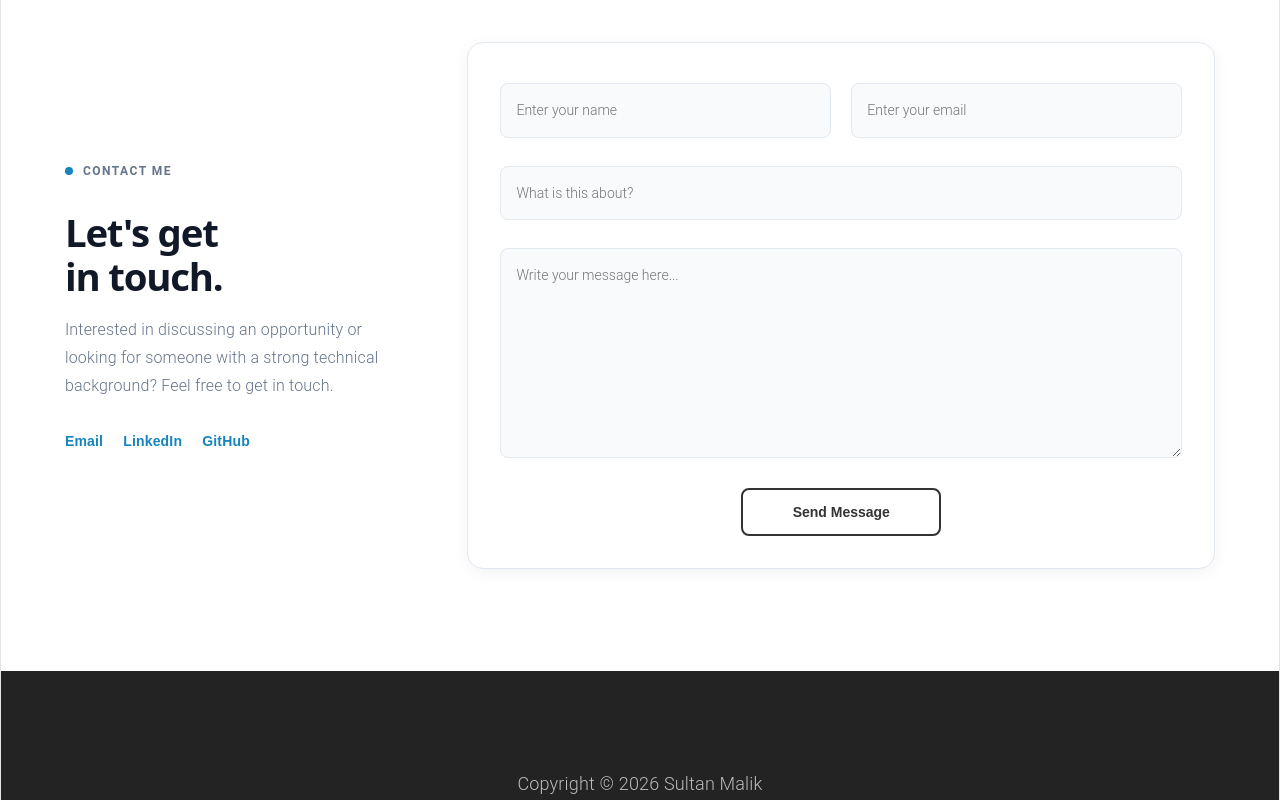
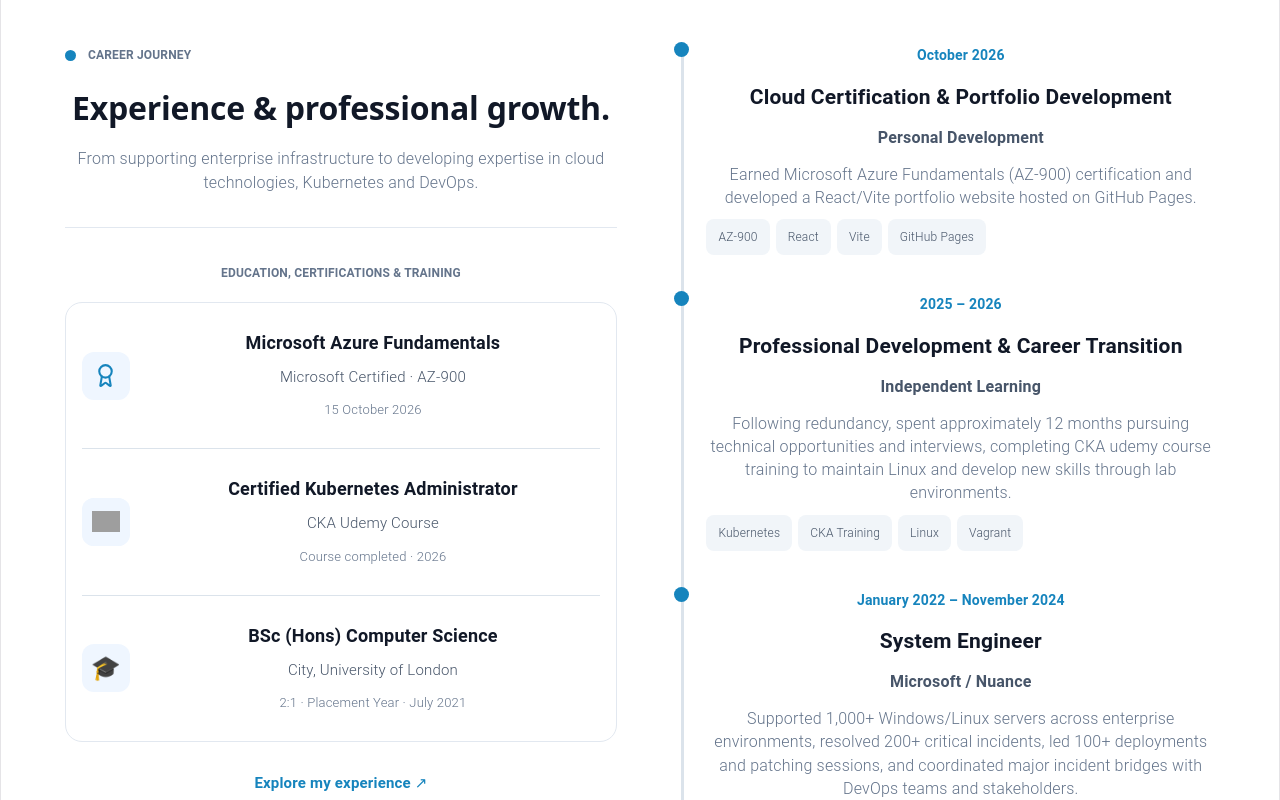
Before and after one commit to sultanGT/PortfolioSiteWithProjects, a React (Vite) app: page / in a window 1280 px wide. Shown: the part 3420-4220 px from the top of the page. Built offline with nearby package versions, Linux system fonts and the light colour scheme; grey boxes are pictures that could not be loaded.

Commit message:
finish designing all sections with same theme

```diff
--- a/package.json
+++ b/package.json
@@ -11,6 +11,7 @@
   },
   "dependencies": {
     "@formspree/react": "^3.0.0",
+    "lucide-react": "^1.61.0",
     "react": "^19.2.8",
     "react-dom": "^19.2.8",
     "react-icons": "^5.7.0"
--- a/src/App.css
+++ b/src/App.css
@@ -1461,6 +1461,292 @@
   }
 }
 
+.navbar-top {
+  display: inline-flex;
+  align-items: center;
+  gap: 6px;
+  text-decoration: none;
+}
+
+.navbar-top span {
+  font-size: 20px;
+  line-height: 1;
+  transition: transform 0.2s ease;
+}
+
+.navbar-top:hover span {
+  transform: translateY(-4px);
+}
+
+
+/* =========================
+   Work Experience
+========================= */
+
+.experience-section {
+  background: #fff;
+  border-top: 1px solid #d1d5db;
+  padding: 70px 5%;
+}
+
+.experience-container {
+  max-width: 1500px;
+  margin: 0 auto;
+  display: grid;
+  grid-template-columns: 48% minmax(0, 1fr);
+  gap: 5%;
+  align-items: start;
+}
+
+/* Left column */
+
+.experience-left {
+  min-width: 0;
+}
+
+.experience-eyebrow {
+  display: flex;
+  align-items: center;
+  gap: 12px;
+  font-size: 12px;
+  font-weight: 600;
+  color: #64748b;
+  margin-bottom: 20px;
+}
+
+.experience-eyebrow-dot {
+  width: 11px;
+  height: 11px;
+  border-radius: 50%;
+  background: #1684bd;
+  flex-shrink: 0;
+}
+
+.experience-left h2 {
+  color: #111827;
+  font-size: clamp(26px, 2.5vw, 36px);
+  font-weight: 650;
+  line-height: 1.2;
+  margin: 0 0 20px;
+}
+
+.experience-intro {
+  color: #64748b;
+  font-size: 16px;
+  line-height: 1.5;
+  margin: 0;
+}
+
+.experience-left-divider {
+  height: 1px;
+  background: #e2e8f0;
+  margin: 32px 0;
+}
+
+.experience-qualifications-heading {
+  color: #64748b;
+  font-size: 12px;
+  font-weight: 600;
+  margin: 0 0 16px;
+}
+
+.experience-qualifications {
+  border: 1px solid #e2e8f0;
+  border-radius: 17px;
+  padding: 0 16px;
+}
+
+.experience-qualification {
+  display: flex;
+  align-items: center;
+  gap: 16px;
+  padding: 25px 0;
+}
+
+.experience-qualification > div:last-child {
+  flex: 1;
+  min-width: 0;
+}
+
+.experience-qualification h4 {
+  margin-top: 0;
+}
+
+.experience-qualification + .experience-qualification {
+  border-top: 1px solid #dbe3eb;
+}
+
+.experience-qualification-icon {
+  display: flex;
+  align-items: center;
+  justify-content: center;
+  flex-shrink: 0;
+  width: 48px;
+  height: 48px;
+  background: #eff6ff;
+  color: #1684bd;
+  border-radius: 12px;
+  font-size: 24px;
+}
+
+.experience-qualification h4 {
+  margin: 2px 0 8px;
+  color: #111827;
+  font-size: 18px;
+  font-weight: 600;
+}
+
+.experience-qualification p {
+  margin: 0 0 5px;
+  color: #475569;
+  font-size: 15px;
+}
+
+.experience-qualification span {
+  color: #64748b;
+  font-size: 13px;
+}
+
+.experience-explore {
+  display: inline-block;
+  margin-top: 28px;
+  color: #1684bd;
+  text-decoration: none;
+  font-size: 15px;
+  font-weight: 600;
+}
+
+.experience-explore:hover {
+  text-decoration: underline;
+}
+
+/* Right column - timeline */
+
+.experience-timeline {
+  position: relative;
+  min-width: 0;
+  padding-left: 32px;
+  scroll-margin-top: 30px;
+}
+
+.experience-timeline::before {
+  content: "";
+  position: absolute;
+  top: 8px;
+  bottom: 18px;
+  left: 7px;
+  width: 3px;
+  background: #dbe3eb;
+}
+
+.experience-timeline-item {
+  position: relative;
+  padding-bottom: 36px;
+}
+
+.experience-timeline-item:last-child {
+  padding-bottom: 0;
+}
+
+.experience-timeline-dot {
+  position: absolute;
+  left: -32px;
+  top: 0;
+  width: 15px;
+  height: 15px;
+  border-radius: 50%;
+  background: #1684bd;
+  z-index: 1;
+}
+
+.experience-timeline-dot-muted {
+  background: #cbd5e1;
+}
+
+.experience-date {
+  display: block;
+  color: #1684bd;
+  font-size: 14px;
+  font-weight: 600;
+  margin-bottom: 15px;
+}
+
+.experience-timeline-content h3 {
+  color: #111827;
+  font-size: 21px;
+  font-weight: 600;
+  line-height: 1.3;
+  margin: 0 0 14px;
+}
+
+.experience-timeline-content h4 {
+  color: #475569;
+  font-size: 16px;
+  font-weight: 600;
+  margin: 0 0 12px;
+}
+
+.experience-timeline-content p {
+  color: #64748b;
+  font-size: 16px;
+  line-height: 1.45;
+  margin: 0 0 10px;
+}
+
+.experience-tags {
+  display: flex;
+  flex-wrap: wrap;
+  gap: 6px;
+}
+
+.experience-tags span {
+  background: #f1f5f9;
+  border-radius: 8px;
+  color: #475569;
+  font-size: 12px;
+  padding: 5px 12px;
+}
+
+/* Responsive */
+
+@media (max-width: 900px) {
+  .experience-container {
+    grid-template-columns: 1fr;
+    gap: 55px;
+  }
+
+  .experience-section {
+    padding: 55px 5%;
+  }
+
+  .experience-timeline {
+    padding-left: 32px;
+  }
+}
+
+@media (max-width: 480px) {
+  .experience-qualification h4 {
+    font-size: 16px;
+  }
+
+  .experience-qualification {
+    gap: 12px;
+  }
+
+  .experience-timeline-content h3 {
+    font-size: 19px;
+  }
+
+  .experience-timeline-content p {
+    font-size: 15px;
+  }
+}
+
+.experience-udemy-logo {
+  width: 28px;
+  height: 28px;
+  object-fit: contain;
+}
 
 
 /* =========================
--- a/src/App.jsx
+++ b/src/App.jsx
@@ -7,6 +7,8 @@
 } from "react-icons/fa";
 import { SiLinux } from "react-icons/si";
 import { VscAzure } from "react-icons/vsc";
+import { Award, BookOpen, GraduationCap } from "lucide-react";
+
 
 
 
@@ -14,6 +16,8 @@
 function RecommendationCarousel() {
   const [activeIndex, setActiveIndex] = useState(1);
   const [hoveredIndex, setHoveredIndex] = useState(null);
+
+
 
   const recommendations = [
     {
@@ -98,6 +102,49 @@
   );
 }
 
+const careerTimeline = [
+  {
+    date: "October 2026",
+    title: "Cloud Certification & Portfolio Development",
+    organisation: "Personal Development",
+    description:
+      "Earned Microsoft Azure Fundamentals (AZ-900) certification and developed a React/Vite portfolio website hosted on GitHub Pages.",
+    technologies: ["AZ-900", "React", "Vite", "GitHub Pages"],
+  },
+  {
+    date: "2025 – 2026",
+    title: "Professional Development & Career Transition",
+    organisation: "Independent Learning",
+    description:
+      "Following redundancy, spent approximately 12 months pursuing technical opportunities and interviews, completing CKA udemy course training to maintain Linux and develop new skills through lab environments.",
+    technologies: ["Kubernetes", "CKA Training", "Linux", "Vagrant"],
+  },
+  {
+    date: "January 2022 – November 2024",
+    title: "System Engineer",
+    organisation: "Microsoft / Nuance",
+    description:
+      "Supported 1,000+ Windows/Linux servers across enterprise environments, resolved 200+ critical incidents, led 100+ deployments and patching sessions, and coordinated major incident bridges with DevOps teams and stakeholders.",
+    technologies: ["Azure AKS", "Linux", "Kubernetes", "Grafana", "PagerDuty"],
+  },
+  {
+    date: "2019 – 2021",
+    title: "Desktop Engineer",
+    organisation: "City, University of London",
+    description:
+      "Delivered technical support to students and staff, managed SCCM imaging, resolved ServiceNow tickets, configured VPN access and troubleshot hardware and software issues.",
+    technologies: ["SCCM", "ServiceNow", "VPN", "Windows"],
+  },
+  {
+    date: "2019",
+    title: "IT Support",
+    organisation: "PC World",
+    description:
+      "Configured customer devices, installed software, performed data backups and transfers, and resolved hardware and software issues.",
+    technologies: ["Hardware", "Windows", "macOS"],
+  },
+];
+
 function App() {
 
   const [navbarVisible, setNavbarVisible] = useState(
@@ -160,13 +207,19 @@
 </div>
 
       <header className={`navbar ${navbarVisible ? '' : 'navbar-hidden'}`}>
-        <nav>
-          <a href="#home">Home</a>
-          <a href="#projects">Projects</a>
-          <a href="#skills">Skills</a>
-          <a href="#aboutme">About me</a>
-          <a href="#contact">Contact</a>
-        </nav>
+
+<nav className="navbar-links">
+  <a href="#home" className="navbar-top">
+  <span>↑</span>
+</a>
+  <a href="#aboutme">About Me</a>
+  <a href="#projects">Projects</a>
+  <a href="#recommendations">Recommendations</a>
+  <a href="#skills">Skills</a>
+  <a href="#experience">Experience</a>
+  <a href="#contact">Contact</a>
+</nav>
+
       </header>
 
       <main>
@@ -463,6 +516,105 @@
 </section>
 
 
+<section id="experience" className="experience-section">
+  <div className="experience-container">
+
+    {/* LEFT COLUMN */}
+    <div className="experience-left">
+      <div className="experience-eyebrow">
+        <span className="experience-eyebrow-dot" />
+        CAREER JOURNEY
+      </div>
+
+      <h2>Experience &amp; professional growth.</h2>
+
+      <p className="experience-intro">
+        From supporting enterprise infrastructure to developing
+        expertise in cloud technologies, Kubernetes and DevOps.
+      </p>
+
+      <div className="experience-left-divider" />
+
+      <h3 className="experience-qualifications-heading">
+        EDUCATION, CERTIFICATIONS &amp; TRAINING
+      </h3>
+
+      <div className="experience-qualifications">
+
+        <div className="experience-qualification">
+          <div className="experience-qualification-icon">
+  <Award size={25} strokeWidth={2} />
+</div>
+          <div>
+            <h4>Microsoft Azure Fundamentals</h4>
+            <p>Microsoft Certified · AZ-900</p>
+            <span>15 October 2026</span>
+          </div>
+        </div>
+
+        <div className="experience-qualification">
+          <div className="experience-qualification-icon">
+            <div className="experience-qualification-icon">
+  <img
+    src="https://cdn.simpleicons.org/udemy/A435F0"
+    alt="Udemy"
+    className="experience-udemy-logo"
+  />
+</div>
+  <BookOpen size={25} strokeWidth={2} />
+</div>
+          <div>
+            <h4>Certified Kubernetes Administrator</h4>
+            <p>CKA Udemy Course</p>
+            <span>Course completed · 2026</span>
+          </div>
+        </div>
+
+        <div className="experience-qualification">
+          <div className="experience-qualification-icon">🎓</div>
+          <div>
+            <h4>BSc (Hons) Computer Science</h4>
+            <p>City, University of London</p>
+            <span>2:1 · Placement Year · July 2021</span>
+          </div>
+        </div>
+
+      </div>
+
+      <a href="#experience-timeline" className="experience-explore">
+        Explore my experience ↗
+      </a>
+    </div>
+
+    {/* RIGHT COLUMN */}
+    <div id="experience-timeline" className="experience-timeline">
+      {careerTimeline.map((item, index) => (
+        <article className="experience-timeline-item" key={index}>
+          <span
+            className={`experience-timeline-dot ${
+              index >= 3 ? "experience-timeline-dot-muted" : ""
+            }`}
+          />
+
+          <div className="experience-timeline-content">
+            <span className="experience-date">{item.date}</span>
+            <h3>{item.title}</h3>
+            <h4>{item.organisation}</h4>
+            <p>{item.description}</p>
+
+            <div className="experience-tags">
+              {item.technologies.map((technology) => (
+                <span key={technology}>{technology}</span>
+              ))}
+            </div>
+          </div>
+        </article>
+      ))}
+    </div>
+
+  </div>
+</section>
+
 
 
 <section id="contact" className="contact-section">
```
Also changed, not shown: 1 other file (tests, documents, lock files or other folders).
